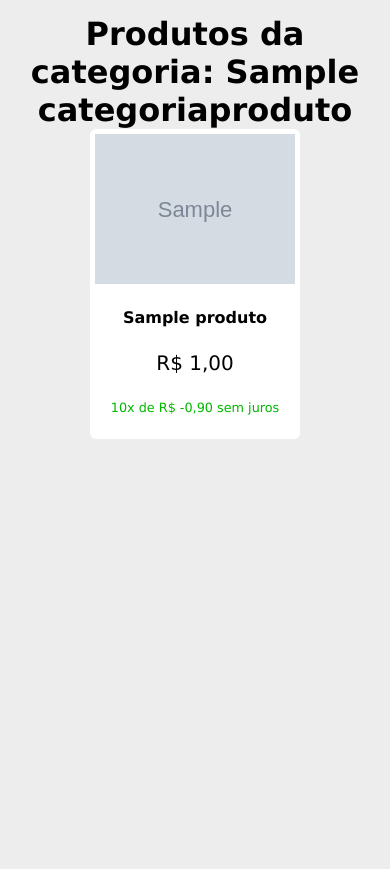
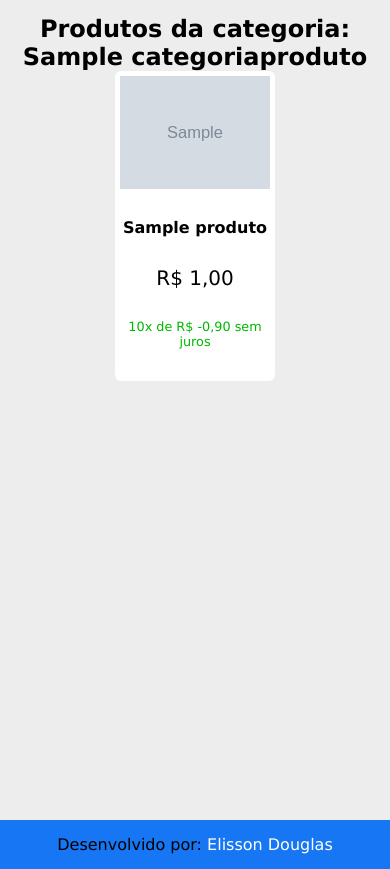
Before and after one commit to ElissonDouglas/e-commerce, a Django app: page /categoria/1 in a window 390 px wide; the page is wider, and only the part inside the window is pictured. Shown: the part 124-993 px from the top of that part. Run offline with Django 4.2, Linux system fonts and the light colour scheme; tables that the repository leaves empty hold one stand-in row (values such as "Sample post"); grey boxes marked "Sample" are stand-in pictures; some libraries are stand-ins or nearby versions.

Commit message:
adding media-queries

```diff
--- a/home/static/css/base.css
+++ b/home/static/css/base.css
@@ -9,11 +9,16 @@ html, body {
     background-color: rgb(238, 237, 237);
     width: 100vw;
     height: 100vh;
+    overflow-x: hidden;
 }
 
 header {
     background-color: #1676f3;
     padding: 10px;
+}
+
+section {
+    min-height: 800px;
 }
 
 .div-main {
--- a/home/static/css/index.css
+++ b/home/static/css/index.css
@@ -70,3 +70,24 @@
     height: 350px;
     width: 900px;
 }
+
+@media screen and (max-width: 768px) {
+    .carrossel, .container-slide, .container-slide img {
+        width: 425px;
+        height: 150px;
+    }
+
+    .cards {
+        overflow-x: scroll;
+    }
+
+    .card {
+        width: 170px;
+        gap: 0.1em;
+    }
+
+    .card img {
+        width: 170px;
+    }
+
+}
--- a/home/templates/base.html
+++ b/home/templates/base.html
@@ -44,12 +44,12 @@
     </header>
 
 
-
-    {% block content %} {% endblock content %}
+    <section> {% block content %} {% endblock content %} </section>
 
 
-
-
+    <footer>
+        <p>Desenvolvido por: <a href="#">Elisson Douglas</a></p>
+    </footer>
 
 <script src="{% static 'js/redirect.js' %}"></script>
 </body>
--- /dev/null
+++ b/produto/static/css/categoria.css
@@ -0,0 +1,11 @@
+.cards {
+    flex-wrap: wrap;
+}
+
+.card {
+    width: 150px;
+}
+
+.card img {
+    width: 150px;
+}
--- a/produto/templates/categoria.html
+++ b/produto/templates/categoria.html
@@ -4,7 +4,7 @@
 {% block content %}
 
 <link rel="stylesheet" href="{% static 'css/index.css' %}">
-
+<link rel="stylesheet" href="{% static 'css/categoria.css' %}">
 
 <div class="container">
     <h1>Produtos da categoria: {{ categoria.nome }}</h1>
--- a/usuarios/templates/login.html
+++ b/usuarios/templates/login.html
@@ -9,7 +9,7 @@
             <hr>
             <form method="POST" action="{% url 'login' %}" id="form">
                 {% csrf_token %}
-                <label for="username">Usuário (será usado para login)</label>
+                <label for="username">Usuário</label>
                 <input type="text" name="username" id="username">
 
                 <label for="password">Senha</label>
```
Also changed, not shown: home/static/js/slide-show.js (+6 -2 lines), produto/static/css/produto.css (+27 -0 lines).
